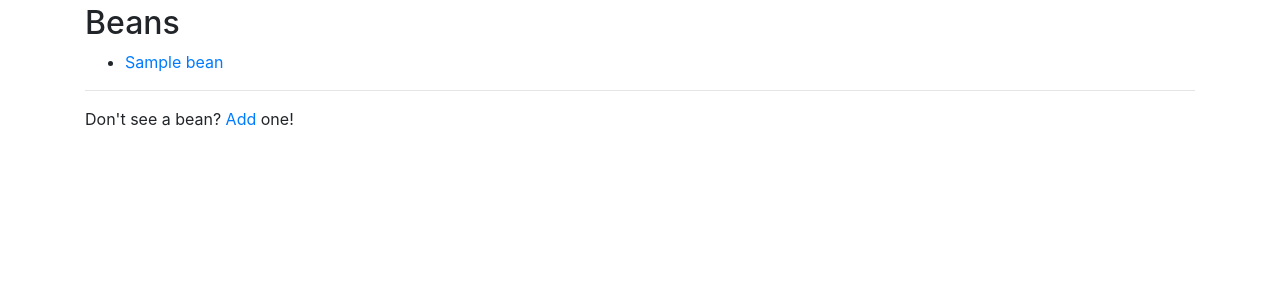
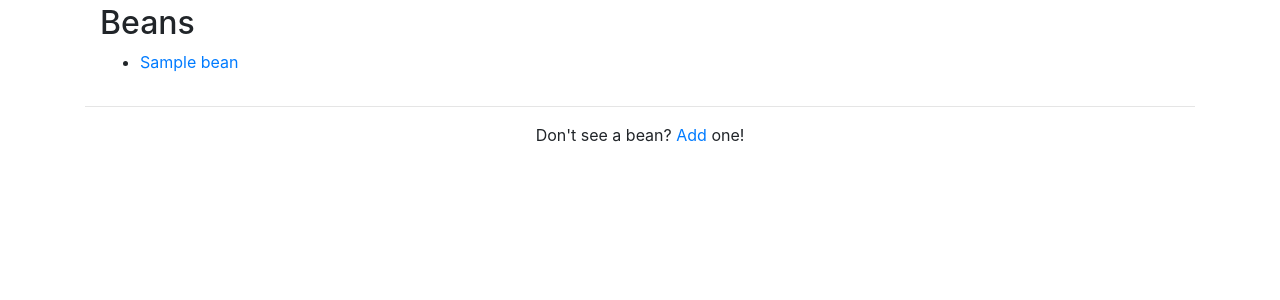
Before and after one commit to kylehorton33/roastery, a Django app: page /coffee/beans/ in a window 1280 px wide. Shown: the part 68-368 px from the top of the page. Run offline with Django 3.2, Linux system fonts and the light colour scheme; a user stored in the database is signed in; tables that the repository leaves empty hold one stand-in row (values such as "Sample post"); some libraries are stand-ins or nearby versions.

Commit message:
Implement `created_by` on Bean model, improve navigation links and format

```diff
--- a/roastery/coffee/models.py
+++ b/roastery/coffee/models.py
@@ -1,4 +1,5 @@
 from autoslug import AutoSlugField
+from django.conf import settings
 from django.db import models
 from django.urls import reverse
 from django_countries.fields import CountryField
@@ -11,6 +12,11 @@ class Bean(TimeStampedModel):
         "Bean URL slug", unique=True, always_update=False, populate_from="name"
     )
     country = CountryField("Country of Origin")
+    created_by = models.ForeignKey(
+        settings.AUTH_USER_MODEL,
+        verbose_name="Created by User",
+        on_delete=models.CASCADE,
+    )
 
     def __str__(self):
         return self.name
--- a/roastery/coffee/views.py
+++ b/roastery/coffee/views.py
@@ -27,3 +27,7 @@ class BeanCreateView(LoginRequiredWithErrorMessageMixin, CreateView):
     model = Bean
     fields = ["name", "country"]
     permission_denied_message = "You're not allowed on this page without an account"
+
+    def form_valid(self, form):
+        form.instance.created_by = self.request.user
+        return super().form_valid(form)
--- a/roastery/templates/coffee/bean_form.html
+++ b/roastery/templates/coffee/bean_form.html
@@ -10,4 +10,10 @@
     {{ form|crispy }}
     <button type="submit" class="btn btn-primary">Save</button>
 </form>
+<hr>
+<div class="container">
+    <div class="d-flex justify-content-center">
+        <p>Back to <a href="{% url 'coffee:bean-list' %}">all</a> beans</p>
+    </div>
+</div>
 {% endblock content %}
--- a/roastery/templates/coffee/bean_list.html
+++ b/roastery/templates/coffee/bean_list.html
@@ -3,16 +3,31 @@
 {% block title %}Beans | Roastery{% endblock title %}
 
 {% block content %}
+<div class="container">
+    <div class="row">
+        <div class="col-sm-12">
             <h2>Beans</h2>
+        </div>
+    </div>
+    <div class="row">
+        <div class="col-sm-12">
             <ul>
                 {% for bean in bean_list %}
                 <li><a href="{% url 'coffee:bean-detail' bean.slug %}">
-        {{bean.name}}
+                    {{bean.name}} <img src="{{ bean.country.flag }}"/>
                 </a></li>
                 {% endfor %}
             </ul>
+        </div>
+    </div>
+</div>
 <hr/>
 {% if request.user.is_authenticated %}
+<div class="container">
+    <div class="d-flex justify-content-center">
         <p>Don't see a bean? <a href="{% url 'coffee:bean-add' %}">Add</a> one!</p>
+    </div>
+</div>
+
 {% endif %}
 {% endblock content %}
```
Also changed, not shown: roastery/templates/coffee/bean_detail.html (+19 -2 lines), roastery/coffee/migrations/0003_bean_created_by.py (added). Lines whose indentation alone changed are shown as unchanged.
